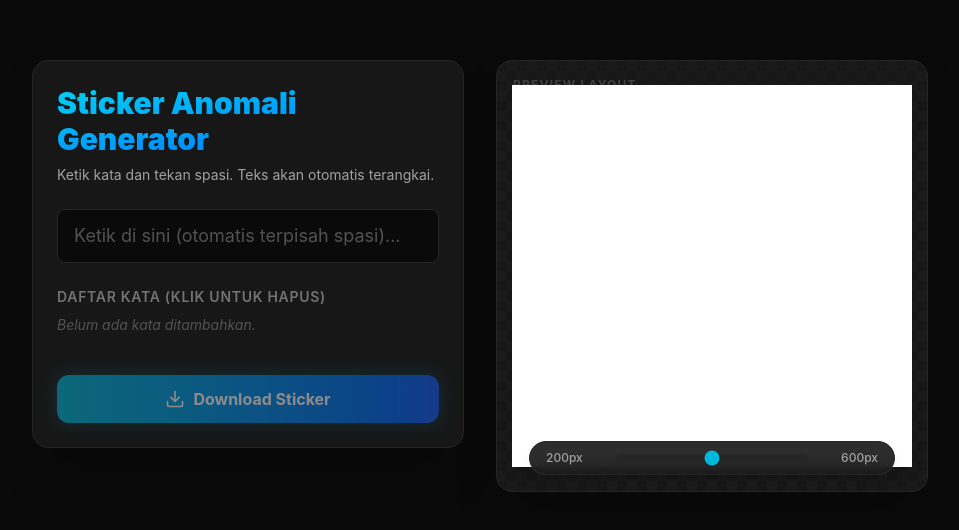
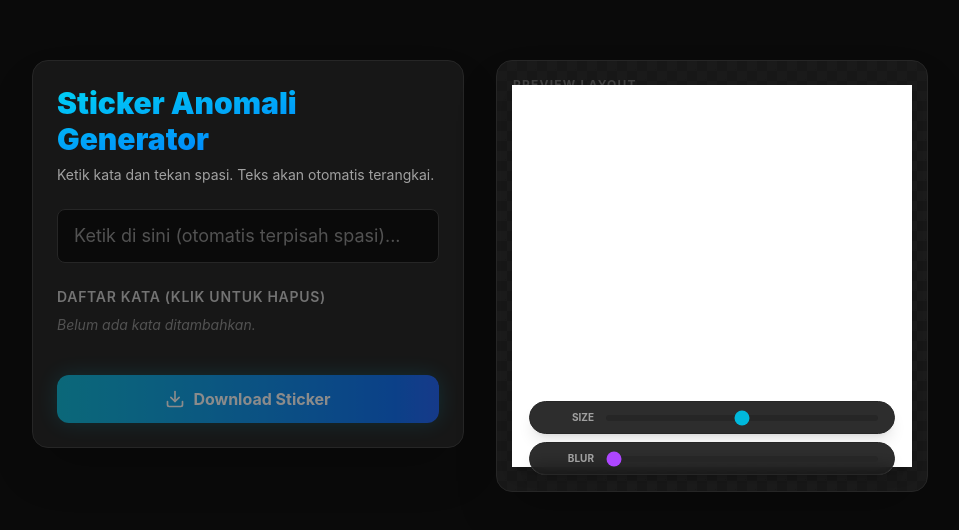
Before and after one commit to MakdumIbrohim/sticker-anomali-generator, a React (Vite) app: page / in a window 1280 px wide. Shown: the part 124-654 px from the top of the page, without its empty margins (160-1119 px from the left). Built offline with nearby package versions, Linux system fonts and the light colour scheme.

Commit message:
feat: add blur level adjustment control to sticker generator UI

```diff
--- a/src/App.tsx
+++ b/src/App.tsx
@@ -6,6 +6,7 @@ export default function App() {
   const [words, setWords] = useState<string[]>([]);
   const [inputValue, setInputValue] = useState('');
   const [resolution, setResolution] = useState(400);
+  const [blurLevel, setBlurLevel] = useState(0);
   const stickerRef = useRef<HTMLDivElement>(null);
 
   const handleChange = (e: React.ChangeEvent<HTMLInputElement>) => {
@@ -138,26 +139,45 @@ export default function App() {
             style={{ width: `${resolution}px`, height: `${resolution}px` }}
           >
             <div className="w-full h-full flex items-center justify-center">
-              <p className="text-black font-sans text-5xl leading-[1.2] text-left break-words w-full" style={{ fontFamily: 'Arial, Helvetica, sans-serif' }}>
+              <p
+                className="text-black font-sans text-5xl leading-[1.2] text-left break-words w-full"
+                style={{ fontFamily: 'Arial, Helvetica, sans-serif', filter: `blur(${blurLevel}px)` }}
+              >
                 {displayText}
               </p>
             </div>
           </div>
 
-          {/* Slider Resolusi */}
-          <div className="absolute bottom-4 left-0 w-full px-8 z-20 flex flex-col items-center gap-2">
-            <div className="flex items-center justify-between w-full px-4 py-2 bg-neutral-900/90 backdrop-blur border border-neutral-800 rounded-full shadow-lg">
-              <span className="text-xs font-medium text-neutral-400">200px</span>
+          {/* Pengaturan Slider */}
+          <div className="absolute bottom-4 left-0 w-full px-8 z-20 flex flex-col gap-2">
+
+            {/* Slider Resolusi */}
+            <div className="flex items-center gap-3 w-full px-4 py-2 bg-neutral-900/90 backdrop-blur border border-neutral-800 rounded-full shadow-lg">
+              <span className="text-[10px] font-bold text-neutral-400 uppercase w-12 text-right">Size</span>
               <input
                 type="range"
                 min="200"
                 max="600"
                 value={resolution}
                 onChange={(e) => setResolution(Number(e.target.value))}
-                className="w-48 h-2 bg-neutral-800 rounded-lg appearance-none cursor-pointer accent-cyan-500"
+                className="flex-1 h-1.5 bg-neutral-800 rounded-lg appearance-none cursor-pointer accent-cyan-500"
               />
-              <span className="text-xs font-medium text-neutral-400">600px</span>
             </div>
+
+            {/* Slider Blur */}
+            <div className="flex items-center gap-3 w-full px-4 py-2 bg-neutral-900/90 backdrop-blur border border-neutral-800 rounded-full shadow-lg">
+              <span className="text-[10px] font-bold text-neutral-400 uppercase w-12 text-right">Blur</span>
+              <input
+                type="range"
+                min="0"
+                max="10"
+                step="0.1"
+                value={blurLevel}
+                onChange={(e) => setBlurLevel(Number(e.target.value))}
+                className="flex-1 h-1.5 bg-neutral-800 rounded-lg appearance-none cursor-pointer accent-purple-500"
+              />
+            </div>
+
           </div>
         </div>
 
```
